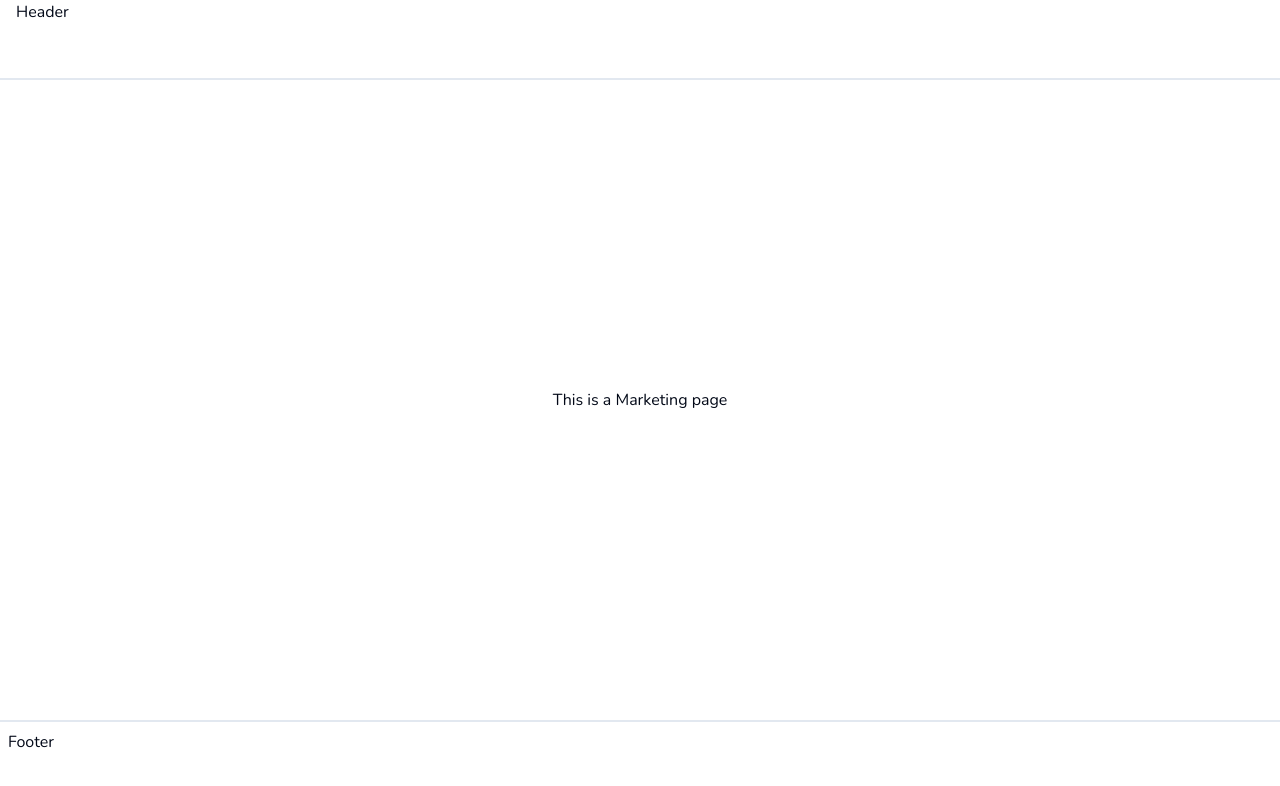
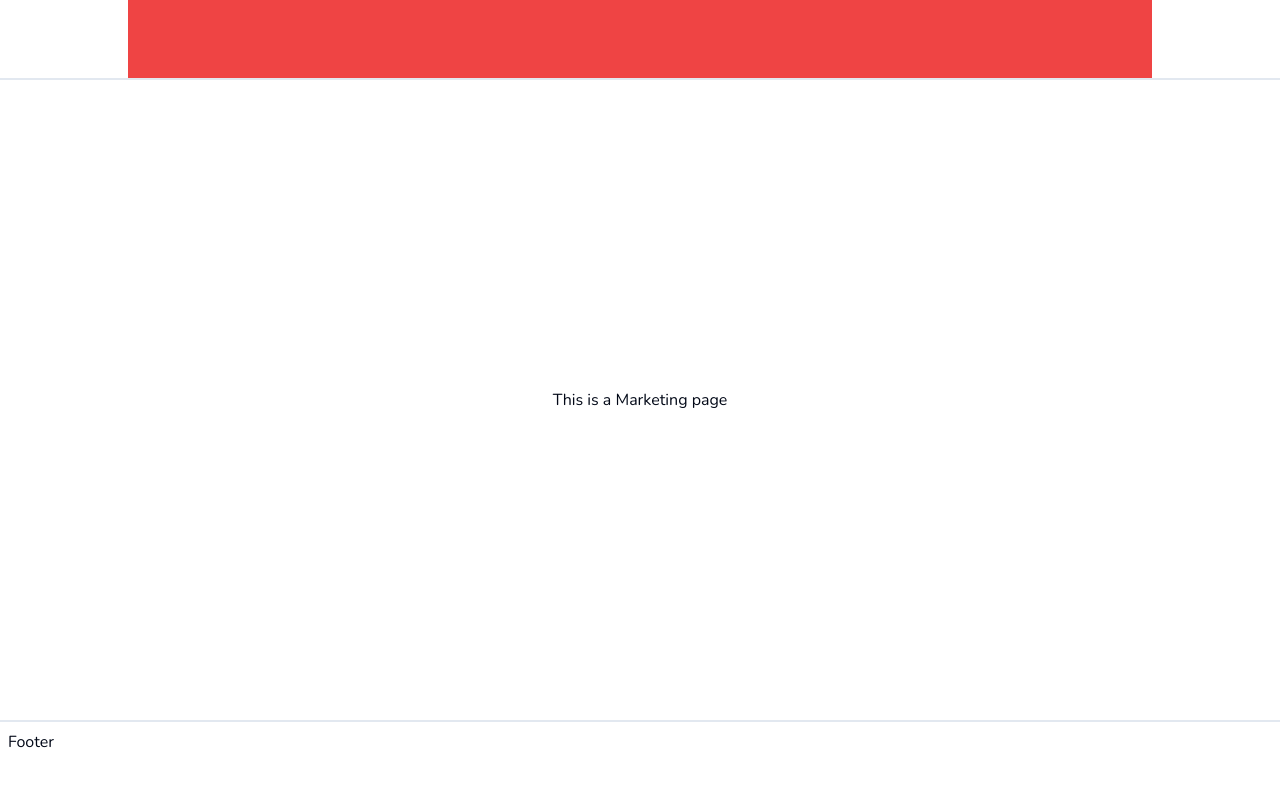
Before and after one commit to threejay20/language, a Next.js app in the folder language/: page / in a window 1280 px wide. Shown: the top 786 px of the page. Built offline with nearby package versions, Linux system fonts and the light colour scheme.

Commit message:
authentication portion

```diff
--- a/language/app/(marketing)/header.tsx
+++ b/language/app/(marketing)/header.tsx
@@ -1,7 +1,7 @@
 export const Header = () => {
   return (
     <header className="h-20 w-full border-b-2 border-slate-200 px-4">
-      Header
+      <div className="lg:max-w-screen-lg mx-auto flex items-center justify-between h-full bg-red-500"></div>
     </header>
   );
 };
--- a/language/middleware.ts
+++ b/language/middleware.ts
@@ -4,7 +4,7 @@
 // for more information about configuring your Middleware
 
 export default authMiddleware({
-  publicRoutes: [],
+  publicRoutes: ["/"],
 });
 
 export const config = {
--- /dev/null
+++ b/package.json
@@ -0,0 +1,5 @@
+{
+  "dependencies": {
+    "@clerk/nextjs": "^4.29.9"
+  }
+}
```
Also changed, not shown: 1 other file (tests, documents, lock files or other folders).
